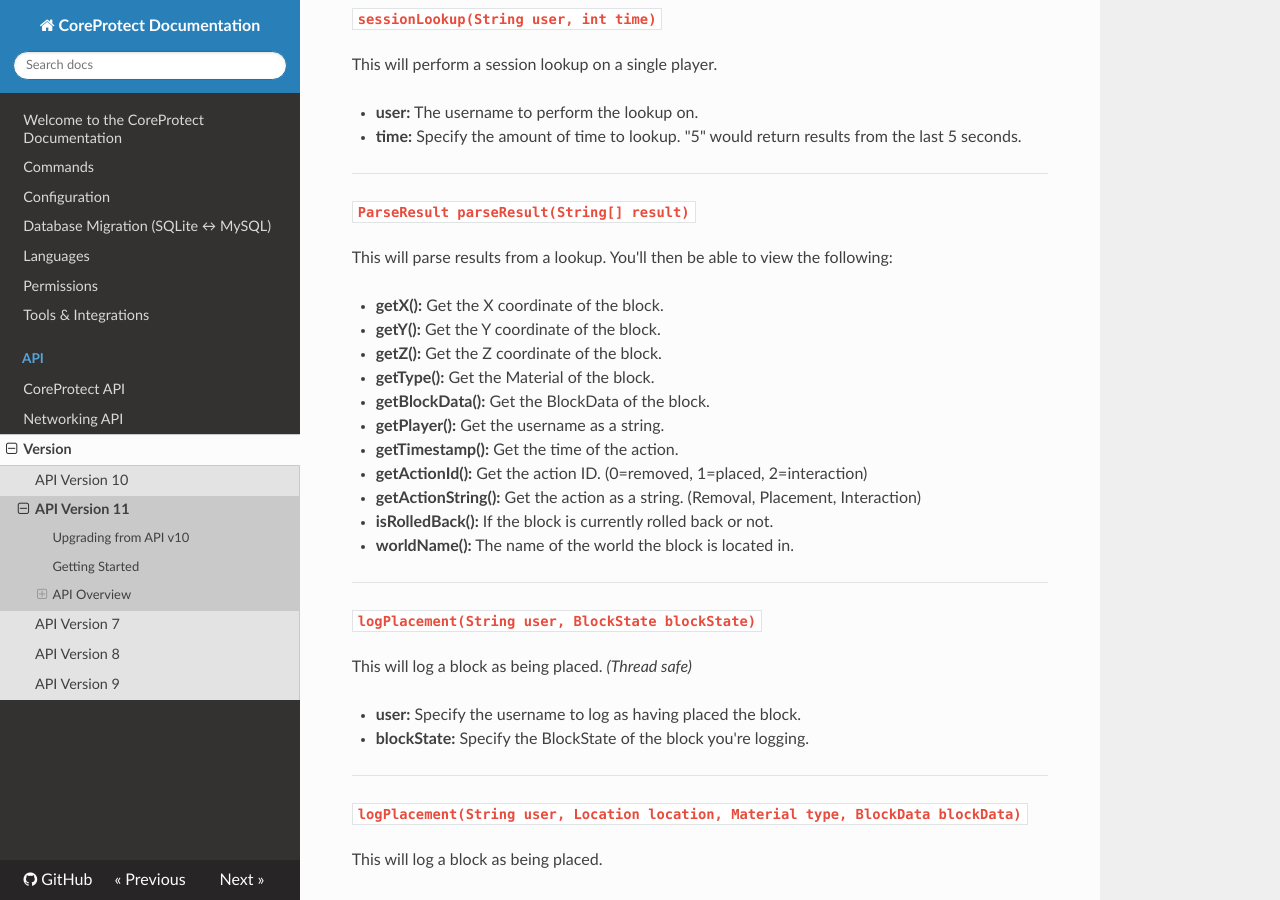
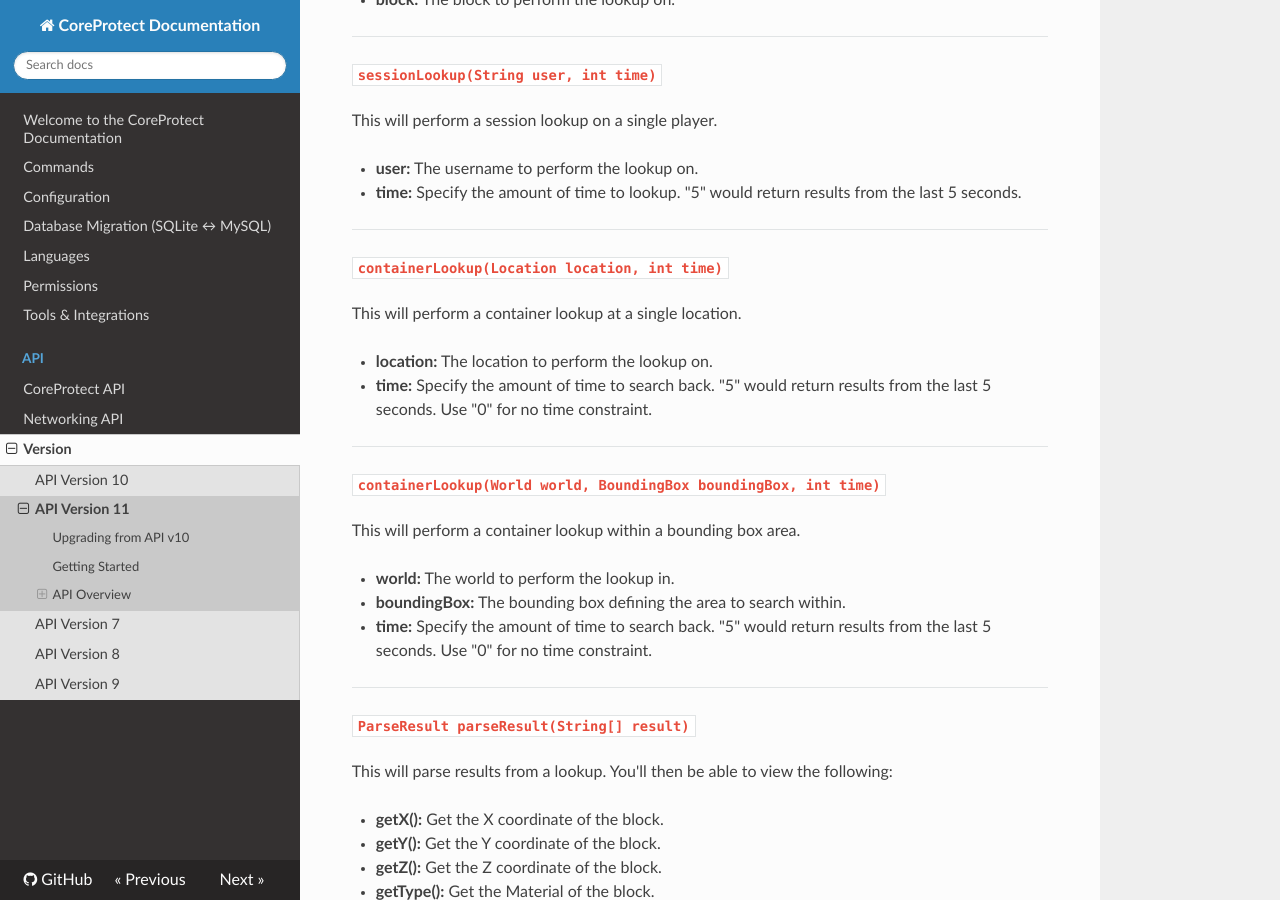
Before and after one commit to PlayPro/CoreProtect, an MkDocs documentation site: the page built from docs/api/version/v11.md, in a window 1280 px wide and 900 px high, scrolled down 4949 px. Built offline with MkDocs 1.6.1, drawn with Linux system fonts in a browser that asks for light colours; nearby versions of some CDN libraries; some of the changed text lies outside the part shown.

Commit message:
Added area container lookup and "v12" docs

````diff
--- a/docs/api/version/v11.md
+++ b/docs/api/version/v11.md
@@ -93,6 +93,10 @@ List<String[]> blockLookup(Block block, int time)
 List<String[]> sessionLookup(String user, int time)
 
 List<String[]> queueLookup(Block block)
+
+List<ContainerResult> containerLookup(Location location, int time)
+
+List<ContainerResult> containerLookup(World world, BoundingBox boundingBox, int time)
 
 ParseResult parseResult(String[] result)
 
@@ -221,6 +225,25 @@ This will perform a session lookup on a single player.
 
 * **user:** The username to perform the lookup on.
 * **time:** Specify the amount of time to lookup. "5" would return results from the last 5 seconds.
+
+---
+
+#### `containerLookup(Location location, int time)`
+
+This will perform a container lookup at a single location.
+
+* **location:** The location to perform the lookup on.
+* **time:** Specify the amount of time to search back. "5" would return results from the last 5 seconds. Use "0" for no time constraint.
+
+---
+
+#### `containerLookup(World world, BoundingBox boundingBox, int time)`
+
+This will perform a container lookup within a bounding box area.
+
+* **world:** The world to perform the lookup in.
+* **boundingBox:** The bounding box defining the area to search within.
+* **time:** Specify the amount of time to search back. "5" would return results from the last 5 seconds. Use "0" for no time constraint.
 
 ---
 
@@ -528,3 +551,23 @@ thread.start();
 ```
 
 ---
+
+- Get the last 5 minutes of container transactions within a bounding box area.
+```java
+CoreProtectAPI CoreProtect = getCoreProtect();
+if (CoreProtect != null){ // Ensure we have access to the API
+  World world = Bukkit.getWorld("world");
+  BoundingBox area = new BoundingBox(100, 60, 100, 200, 80, 200);
+  List<ContainerResult> lookup = CoreProtect.containerLookup(world, area, (5 * 60));
+  if (lookup != null){
+    for (ContainerResult result : lookup){
+      int x = result.getX();
+      int y = result.getY();
+      int z = result.getZ();
+      // ...
+    }
+  }
+}
+```
+
+---
````
Also changed, not shown: 1 other file.
